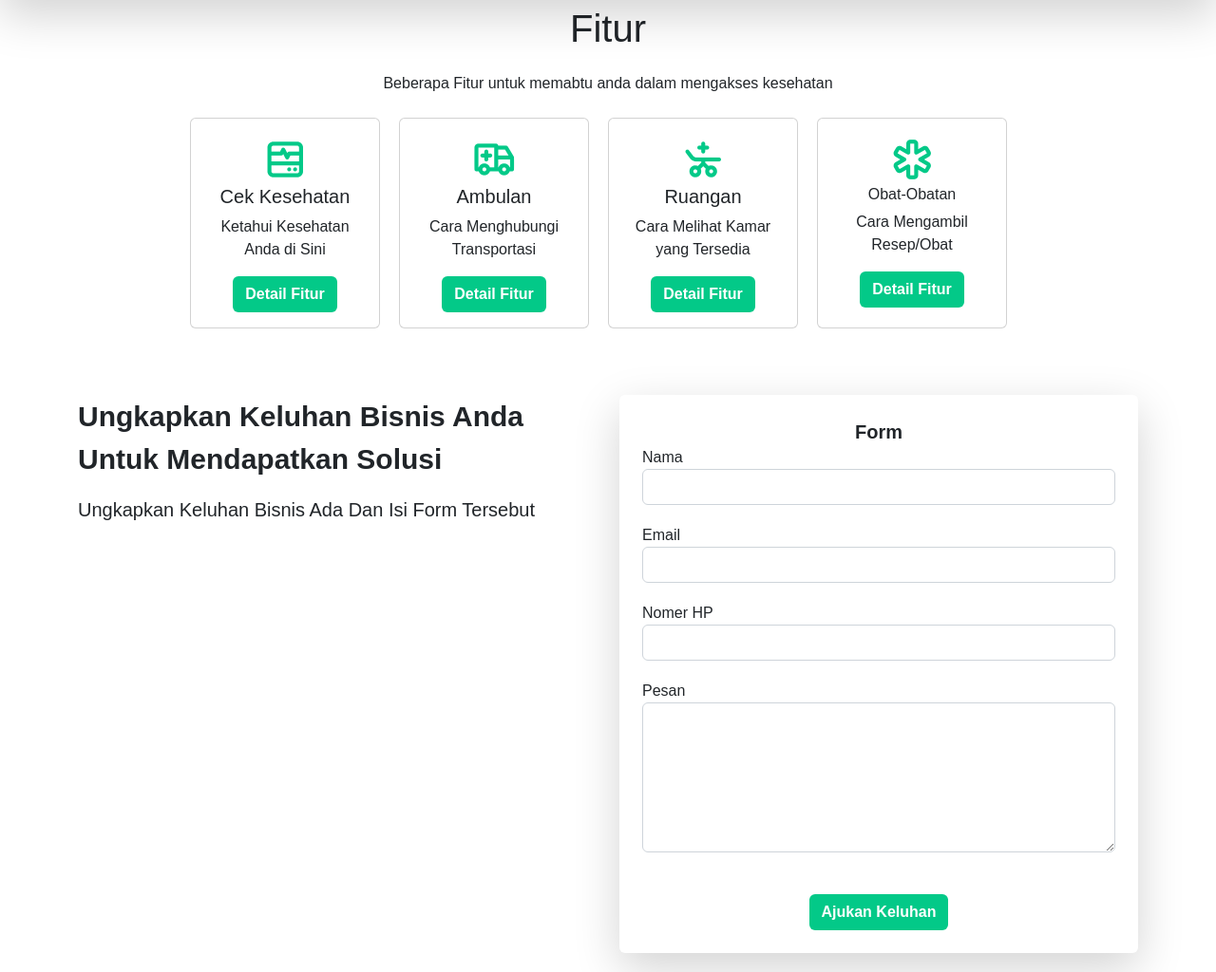
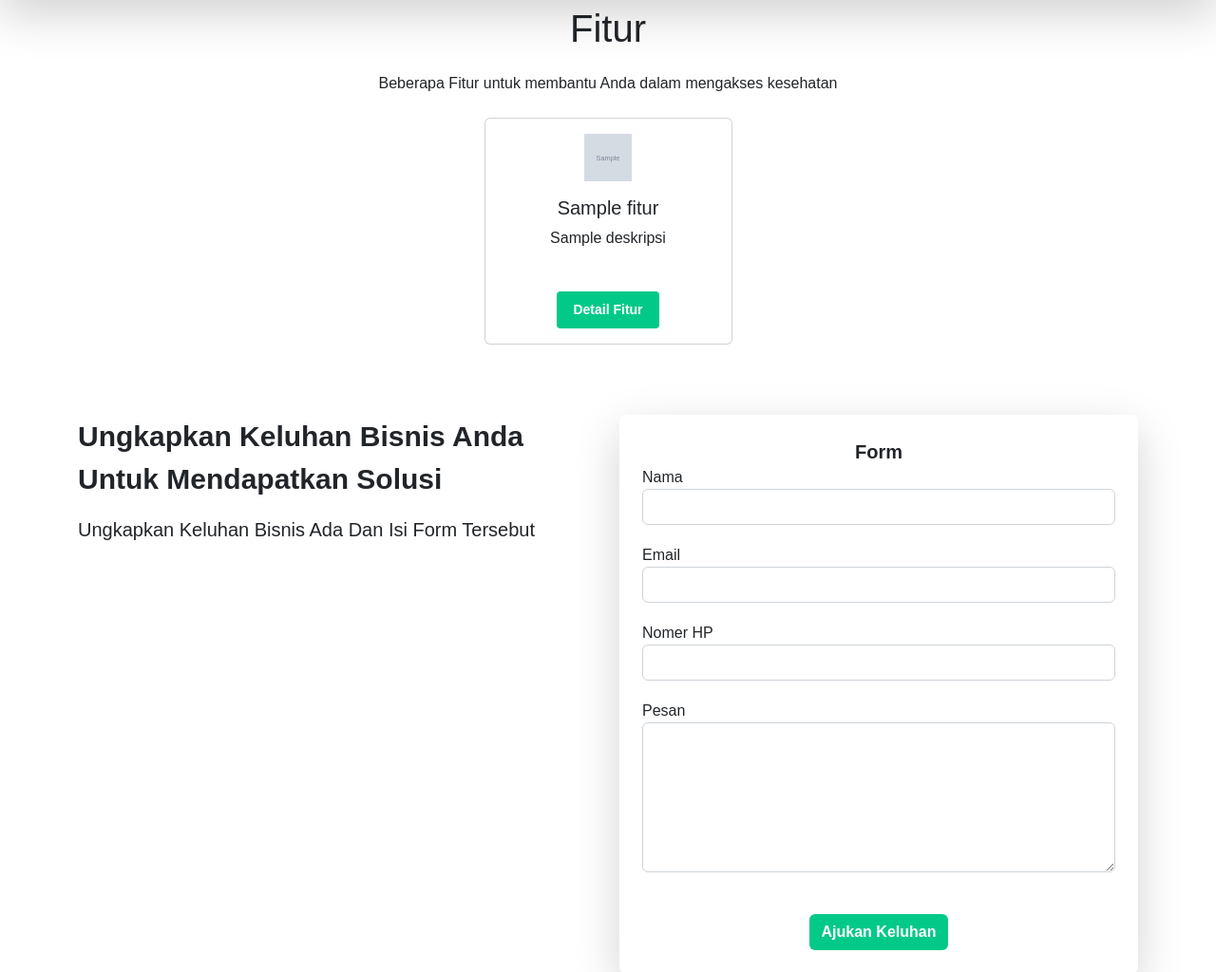
Before and after one commit to adithamp/landingpage, a CodeIgniter 4 app: the page made by app/Views/fitur.php in a window 1280 px wide. Shown: the part 70-1094 px from the top of the page at 95% size. Run offline with PHP 8.4 and a stand-in for CodeIgniter, Linux system fonts and the light colour scheme; the template is opened without the code that fills it: most values are stand-ins (such as "Sample title", 1, 10 or a date in 2020); grey boxes marked "Sample" are stand-in pictures; some libraries are stand-ins or nearby versions.

Commit message:
menampilkan data fitur sesuai data base

```diff
--- a/app/Views/fitur.php
+++ b/app/Views/fitur.php
@@ -1,51 +1,36 @@
 <?php $this->extend('layout/main') ?>
 <?php $this->section('layout') ?>
-Solusi
+fitur
 <?php $this->endsection() ?>
 <?php $this->section('content') ?>
 
 <div class="container" style="text-align: center;">
     <p class="mb-lg-3" style="font-size: 40px; font-weight: 500;">Fitur</p>
-    <p>Beberapa Fitur untuk memabtu anda dalam mengakses kesehatan</p>
-    <div class="container mt-4" style="display: flex; flex-wrap: wrap; justify-content: center; width: 1000px;">
-        <div class="card" style="width: 200px; height: auto; margin-right: 20px; margin-bottom: 20px;">
-            <div class="card-body text-center">
-                <i class="ti ti-device-heart-monitor" style="color: #03c988; font-size: 50px; margin-top: 5px;"></i>
-                <h5 class="card-title">Cek Kesehatan</h5>
-                <p class="card-text">Ketahui Kesehatan Anda di Sini</p>
-                <form action="/detail_fitur">
-                <button class="btn btn">Detail Fitur</button>
-                </form>
+    <p>Beberapa Fitur untuk membantu Anda dalam mengakses kesehatan</p>
+    <div class="row mt-4 justify-content-center">
+        <?php foreach ($fitur as $key => $value) { ?>
+            <div class="col-md-6 col-lg-3 mb-4">
+                <div class="card h-100">
+                    <div class="card-body text-center">
+                        <img src="<?= $value['icon'] ?>" alt="" width="50px" height="50px">
+                        <div class="col-12" style="height: 100px;">
+                        <h5 class="card-title mt-3 mb-2" style="font-size: 20px;"><?= $value['nama_fitur'] ?></h5>
+                        <p class="card-text mb-3" style="font-size: 16px;"><?= $value['deskripsi'] ?></p>
+                        </div>
+                        <div class="col-12">
+                        <form action="/detail_fitur">
+                            <button class="btn  btn-sm px-3 py-2">Detail Fitur</button>
+                        </form>
+                        </div>
+                    </div>
+                </div>
             </div>
-        </div>
-        <div class="card" style="width: 200px; height: auto; margin-right: 20px; margin-bottom: 20px;">
-            <div class="card-body text-center">
-                <i class="ti ti-ambulance" style="color: #03c988; font-size: 50px; margin-top: 5px;"></i>
-                <h5 class="card-title">Ambulan</h5>
-                <p class="card-text">Cara Menghubungi Transportasi</p>
-                <button class="btn btn">Detail Fitur</button>
-            </div>
-        </div>
-
-        <div class="card" style="width: 200px; margin-right: 20px; margin-bottom: 20px;">
-            <div class="card-body" style="text-align: center;">
-                <i class="ti ti-emergency-bed" style="color: #03c988; font-size: 50px; margin-top: 5px;"></i>
-                <h5 class="card-title">Ruangan</h5>
-                <p>Cara Melihat Kamar yang Tersedia</p>
-                <button class="btn btn">Detail Fitur</button>
-            </div>
-        </div>
-        <div class="card" style="width: 200px; margin-right: 20px; margin-bottom: 20px;">
-            <div class="card-body" style="text-align: center;">
-                <i class="ti ti-medical-cross" style="color: #03c988; font-size: 50px; margin-top: 5px;"></i>
-                <h6 class="card-title">Obat-Obatan</h6>
-                <p>Cara Mengambil Resep/Obat</p>
-                <button class="btn btn">Detail Fitur</button>
-            </div>
-        </div>
-        <!-- Repeat the above HTML for the other 4 cards -->
+        <?php } ?>
     </div>
 </div>
+
+
+
 <div class="container">
     <div class="row" style="margin-top: 50px;">
         <div class="col-lg-6 col-md-6 col-sm-12 mt-4 mt-md-0">
```
